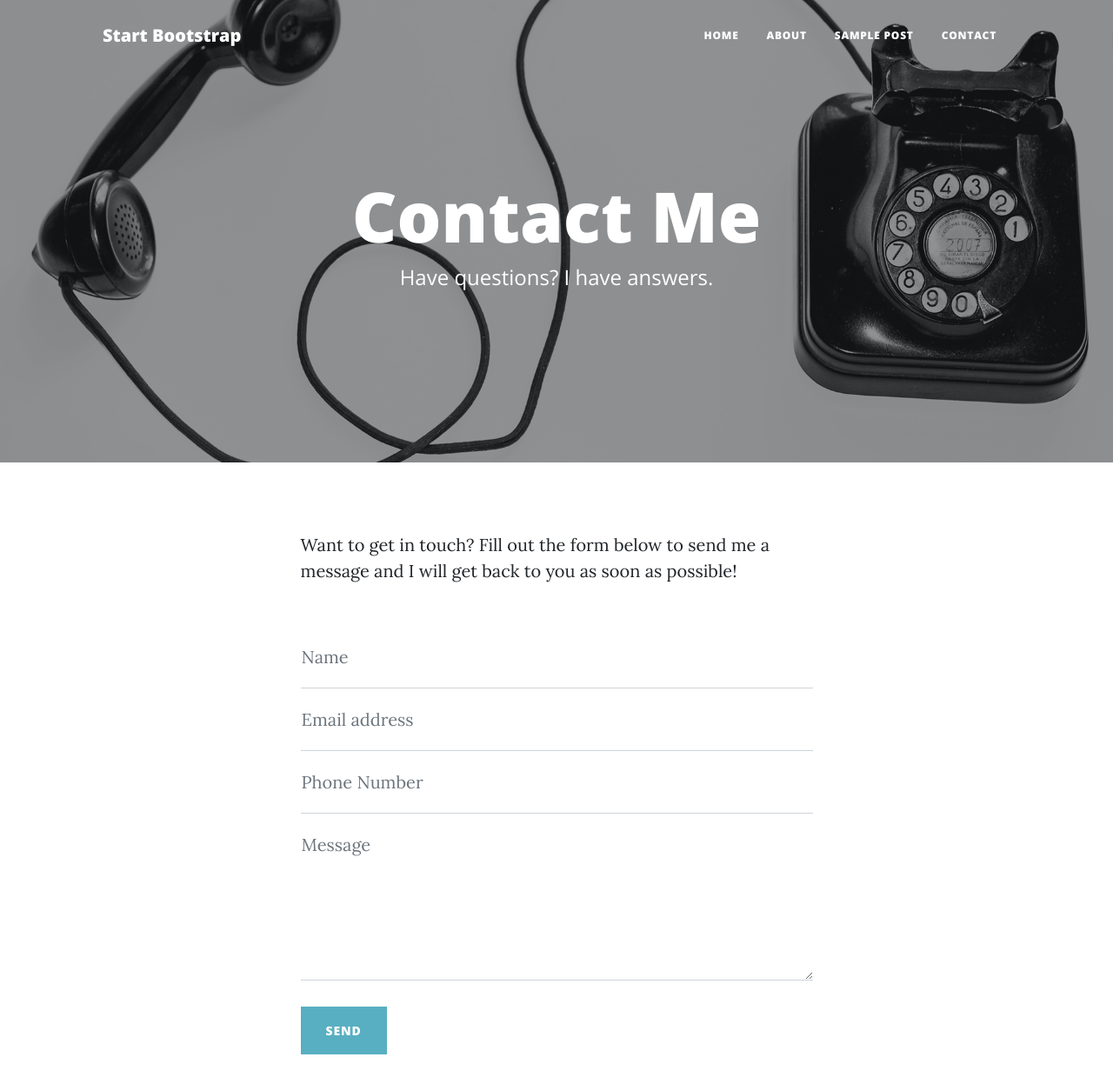
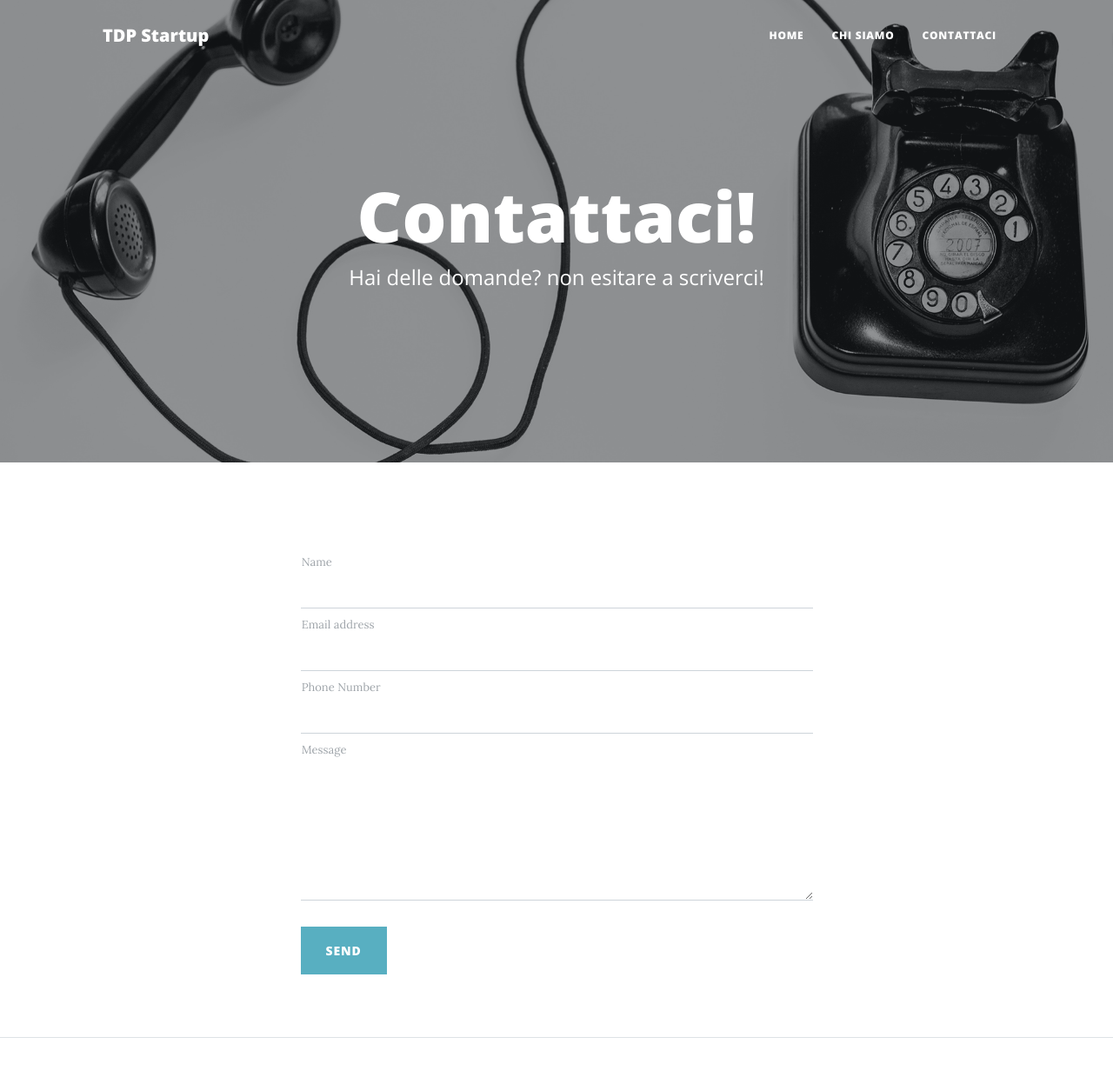
Before and after one commit to ABAJAJA/TDP_Progetto, a plain HTML site: page contact.html in a window 1280 px wide. Shown: the top 1239 px of the page at 87% size. Drawn offline with nearby package versions, Linux system fonts and the light colour scheme.

Commit message:
Edited contact page

```diff
--- a/contact.html
+++ b/contact.html
@@ -16,10 +16,9 @@
         <link href="css/styles.css" rel="stylesheet" />
     </head>
     <body>
-        <!-- Navigation-->
         <nav class="navbar navbar-expand-lg navbar-light" id="mainNav">
             <div class="container px-4 px-lg-5">
-                <a class="navbar-brand" href="index.html">Start Bootstrap</a>
+                <a class="navbar-brand" href="index.html">TDP Startup</a>
                 <button class="navbar-toggler" type="button" data-bs-toggle="collapse" data-bs-target="#navbarResponsive" aria-controls="navbarResponsive" aria-expanded="false" aria-label="Toggle navigation">
                     Menu
                     <i class="fas fa-bars"></i>
@@ -27,9 +26,8 @@
                 <div class="collapse navbar-collapse" id="navbarResponsive">
                     <ul class="navbar-nav ms-auto py-4 py-lg-0">
                         <li class="nav-item"><a class="nav-link px-lg-3 py-3 py-lg-4" href="index.html">Home</a></li>
-                        <li class="nav-item"><a class="nav-link px-lg-3 py-3 py-lg-4" href="about.html">About</a></li>
-                        <li class="nav-item"><a class="nav-link px-lg-3 py-3 py-lg-4" href="post.html">Sample Post</a></li>
-                        <li class="nav-item"><a class="nav-link px-lg-3 py-3 py-lg-4" href="contact.html">Contact</a></li>
+                        <li class="nav-item"><a class="nav-link px-lg-3 py-3 py-lg-4" href="about.html">Chi siamo</a></li>
+                        <li class="nav-item"><a class="nav-link px-lg-3 py-3 py-lg-4" href="contact.html">Contattaci</a></li>
                     </ul>
                 </div>
             </div>
@@ -40,8 +38,8 @@
                 <div class="row gx-4 gx-lg-5 justify-content-center">
                     <div class="col-md-10 col-lg-8 col-xl-7">
                         <div class="page-heading">
-                            <h1>Contact Me</h1>
-                            <span class="subheading">Have questions? I have answers.</span>
+                            <h1>Contattaci!</h1>
+                            <span class="subheading">Hai delle domande? non esitare a scriverci!</span>
                         </div>
                     </div>
                 </div>
@@ -52,56 +50,34 @@
             <div class="container px-4 px-lg-5">
                 <div class="row gx-4 gx-lg-5 justify-content-center">
                     <div class="col-md-10 col-lg-8 col-xl-7">
-                        <p>Want to get in touch? Fill out the form below to send me a message and I will get back to you as soon as possible!</p>
                         <div class="my-5">
-                            <!-- * * * * * * * * * * * * * * *-->
-                            <!-- * * SB Forms Contact Form * *-->
-                            <!-- * * * * * * * * * * * * * * *-->
-                            <!-- This form is pre-integrated with SB Forms.-->
-                            <!-- To make this form functional, sign up at-->
-                            <!-- https://startbootstrap.com/solution/contact-forms-->
-                            <!-- to get an API token!-->
-                            <form id="contactForm" data-sb-form-api-token="API_TOKEN">
+                            <form id="contactForm">
                                 <div class="form-floating">
-                                    <input class="form-control" id="name" type="text" placeholder="Enter your name..." data-sb-validations="required" />
+                                    <input class="form-control" id="name" type="text" />
                                     <label for="name">Name</label>
-                                    <div class="invalid-feedback" data-sb-feedback="name:required">A name is required.</div>
                                 </div>
                                 <div class="form-floating">
-                                    <input class="form-control" id="email" type="email" placeholder="Enter your email..." data-sb-validations="required,email" />
+                                    <input class="form-control" id="email" type="email" />
                                     <label for="email">Email address</label>
-                                    <div class="invalid-feedback" data-sb-feedback="email:required">An email is required.</div>
-                                    <div class="invalid-feedback" data-sb-feedback="email:email">Email is not valid.</div>
                                 </div>
                                 <div class="form-floating">
-                                    <input class="form-control" id="phone" type="tel" placeholder="Enter your phone number..." data-sb-validations="required" />
+                                    <input class="form-control" id="phone" type="tel" />
                                     <label for="phone">Phone Number</label>
-                                    <div class="invalid-feedback" data-sb-feedback="phone:required">A phone number is required.</div>
                                 </div>
                                 <div class="form-floating">
-                                    <textarea class="form-control" id="message" placeholder="Enter your message here..." style="height: 12rem" data-sb-validations="required"></textarea>
+                                    <textarea class="form-control" id="message" style="height: 12rem" ></textarea>
                                     <label for="message">Message</label>
-                                    <div class="invalid-feedback" data-sb-feedback="message:required">A message is required.</div>
                                 </div>
                                 <br />
-                                <!-- Submit success message-->
-                                <!---->
-                                <!-- This is what your users will see when the form-->
-                                <!-- has successfully submitted-->
+
                                 <div class="d-none" id="submitSuccessMessage">
                                     <div class="text-center mb-3">
-                                        <div class="fw-bolder">Form submission successful!</div>
-                                        To activate this form, sign up at
+                                        <div class="fw-bolder">Abbiamo ricevuto il tuo messaggio!</div>
+                                        Ti risponderemo nel minor tempo possibile.
                                         <br />
-                                        <a href="https://startbootstrap.com/solution/contact-forms">https://startbootstrap.com/solution/contact-forms</a>
                                     </div>
                                 </div>
-                                <!-- Submit error message-->
-                                <!---->
-                                <!-- This is what your users will see when there is-->
-                                <!-- an error submitting the form-->
-                                <div class="d-none" id="submitErrorMessage"><div class="text-center text-danger mb-3">Error sending message!</div></div>
-                                <!-- Submit Button-->
+
                                 <button class="btn btn-primary text-uppercase disabled" id="submitButton" type="submit">Send</button>
                             </form>
                         </div>
```
Also changed, not shown: index.html (+2 -3 lines).
